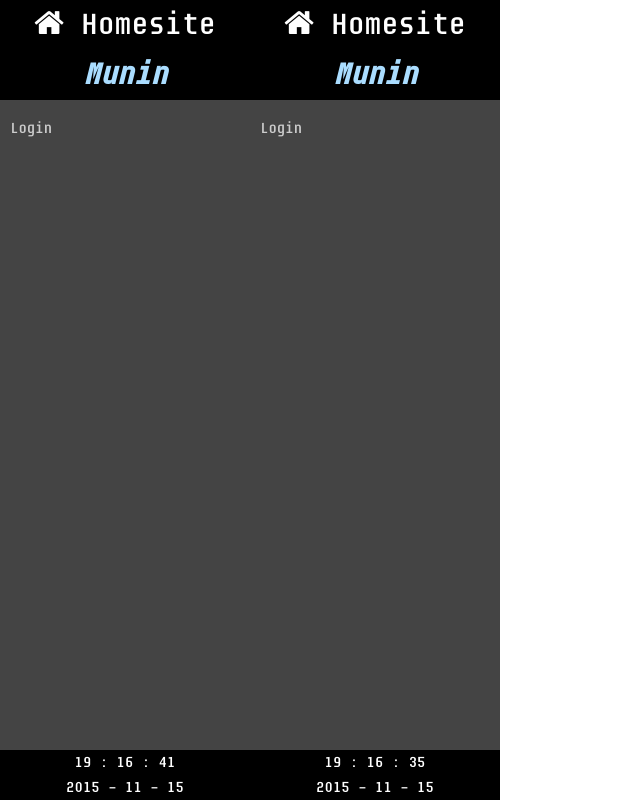
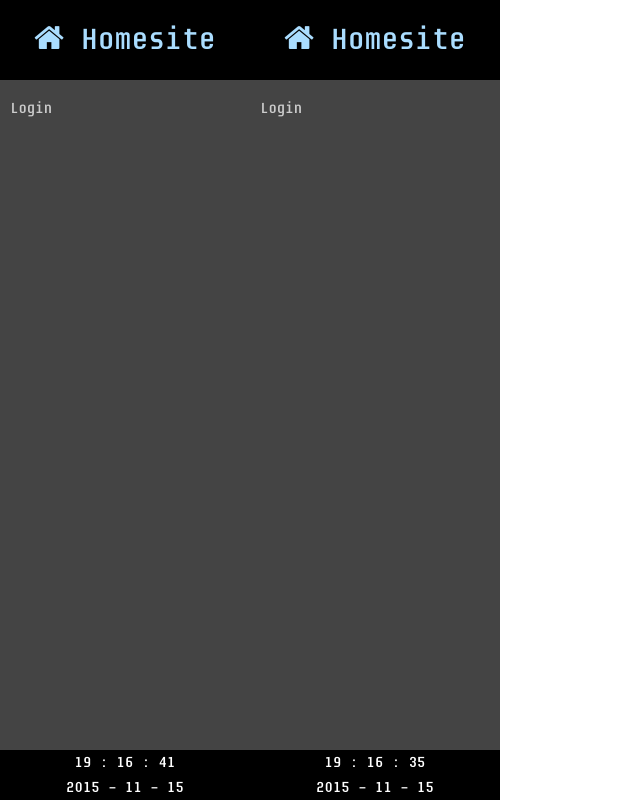
Before and after one commit to sdiemer/homesite, a Django app: template main/templates/munin.html in a window 1280 px wide. Shown: the whole page, without its empty margins (0-640 px from the left). Run offline with Django 3.2, Linux system fonts and the light colour scheme; the template is opened without the code that fills it: most values are stand-ins (such as "Sample title", 1, 10 or a date in 2020).

Commit message:
Fixed page title display.

```diff
--- a/main/templates/ark.html
+++ b/main/templates/ark.html
@@ -16,13 +16,13 @@
 		<div>{{ cmd_err|linebreaksbr }}</div>
 	{% endif %}
 
-	<h2>{% trans "ARK server status" %}</h2>
+	<h2>{% trans "Server status" %}</h2>
 	<form method="post" action=".">{% csrf_token %}
 		<button type="submit">{% trans 'Restart server' %}</button>
 	</form>
-	<div>{{ ps_out|linebreaksbr }}</div>
+	<p style="word-wrap: break-word;">{{ ps_out|linebreaksbr }}</p>
 
-	<h2>{% trans "ARK server log" %}</h2>
+	<h2>{% trans "Server log" %}</h2>
 	<button type="button" onclick="javascript: location.reload();">{% trans 'Reload' %}</button>
 	<pre>{{ log }}</pre>
 {% endblock %}
--- a/main/templates/base.html
+++ b/main/templates/base.html
@@ -1,7 +1,7 @@
 {% load i18n %}{% load staticfiles %}<!DOCTYPE html>
 <html xmlns="http://www.w3.org/1999/xhtml" lang="{{ LANG }}">
 <head>
-	<title>Homesite</title>
+	<title>Homesite - {% block wtitle %}{% endblock %}</title>
 	<meta http-equiv="Content-Type" content="text/html; charset=utf-8"/>
 	<meta http-equiv="X-UA-Compatible" content="IE=edge"/>
 
@@ -15,11 +15,6 @@
 	<script type="text/javascript" src="{% static 'js/utils.js' %}?_=1"></script>
 	<script type="text/javascript" src="{% static 'odm/odm.js' %}?_=1"></script>
 
-	<script type="text/javascript">
-		$(function() {
-			$("head > title").html($("main > h1").text());
-		});
-	</script>
 	{% block head %}{% endblock %}
 </head>
 
--- a/main/templates/common.html
+++ b/main/templates/common.html
@@ -4,9 +4,7 @@
 	<link rel="stylesheet" type="text/css" href="{% static 'css/table.css' %}?_=1"/>
 
 	<script type="text/javascript" src="{% static 'js/clock.js' %}?_=1"></script>
-	<script type="text/javascript">
-		var clock = new Clock();
-	</script>
+	<script type="text/javascript"> var clock = new Clock(); </script>
 
 	{% block scripts %}{% endblock %}
 {% endblock %}
@@ -14,7 +12,6 @@
 {% block body %}
 	<header>
 		<div><i class="fa fa-home"></i> Homesite</div>
-		<h1>{% block wtitle %}{% block title %}{% endblock %}{% endblock %}</h1>
 	</header>
 
 	<aside>
@@ -25,7 +22,7 @@
 					<span>{% trans 'Logout' %}</span>
 				</a>
 			{% else %}
-				<a href="{% url 'login' %}">
+				<a class="login" href="{% url 'login' %}">
 					<span>{% trans 'Login' %}</span>
 				</a>
 			{% endif %}
@@ -70,6 +67,8 @@
 			{% endfor %}
 		{% endif %}
 
+		<h1>{% block wtitle %}{% block title %}{% endblock %}{% endblock %}</h1>
+
 		{% block main %}{% endblock %}
 	</main>
 
--- a/main/templates/munin.html
+++ b/main/templates/munin.html
@@ -14,6 +14,9 @@
 			height: 100%;
 			border: 0 none;
 		}
+		h1 {
+			display: none;
+		}
 	</style>
 {% endblock %}
 
--- a/main/views.py
+++ b/main/views.py
@@ -56,6 +56,8 @@
         ps_out += str(err, 'utf-8')
     if not ps_out:
         ps_out = _('Server is not running.')
+    else:
+        ps_out = '>>> ' + cmd + '\n' + ps_out
     tplt_args['ps_out'] = ps_out
 
     # Get log content
--- a/scripts/uwsgi.ini
+++ b/scripts/uwsgi.ini
@@ -1,6 +1,6 @@
 [uwsgi]
 chdir=/home/homesite/homesite
-plugin=python
+plugin=python3
 module=wsgi:application
 master=True
 processes=5
--- a/static/css/base.css
+++ b/static/css/base.css
@@ -34,13 +34,13 @@
 }
 body > header {
 	bottom: auto;
-	height: 100px;
-	line-height: 50px;
+	height: 80px;
+	line-height: 80px;
 	background: #000;
 	font-size: 200%;
 }
 body > aside {
-	top: 100px;
+	top: 80px;
 	bottom: 50px;
 	text-align: left;
 	overflow: auto;
@@ -52,10 +52,7 @@
 	background: #000;
 }
 
-body > header h1 {
-	margin: 0;
-	font-size: inherit;
-	font-style: italic;
+body > header {
 	color: #adf;
 }
 
@@ -91,3 +88,8 @@
 	position: absolute;
 	overflow: auto;
 }
+
+main > h1 {
+	margin: 0;
+	margin-bottom: 10px;
+}
```
Also changed, not shown: main/templates/login.html (+5 -2 lines), README.md.
